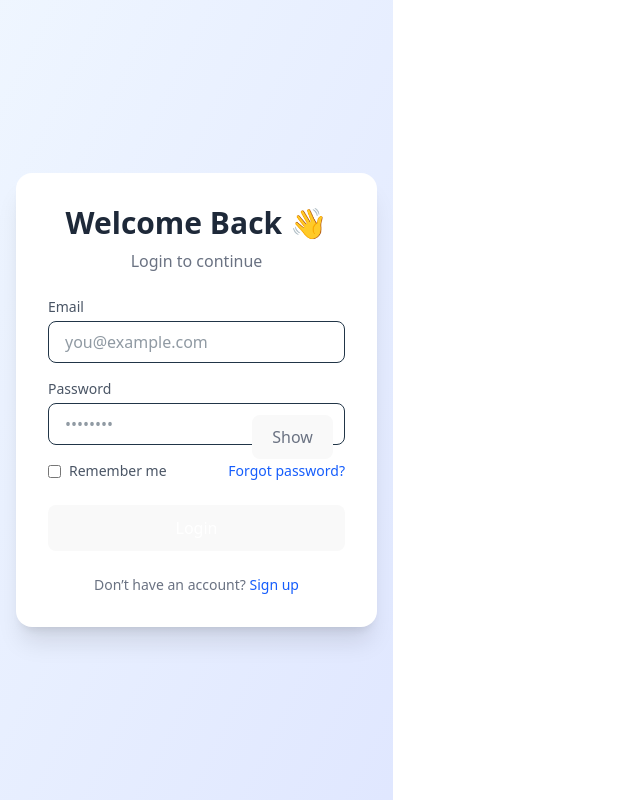
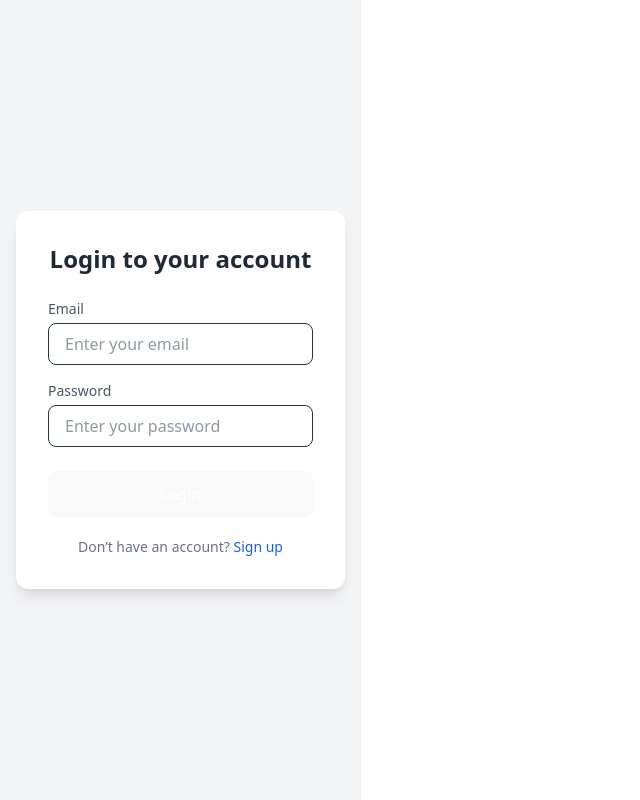
Before and after one commit to Rahul-5555/Inverntory, a React (Vite) app in the folder frontend/: page /login in a window 1280 px wide. Shown: the whole page, without its empty margins (0-640 px from the left). Built offline with nearby package versions, Linux system fonts and the light colour scheme.

Commit message:
improve login.jsx

```diff
--- a/frontend/src/pages/Login.jsx
+++ b/frontend/src/pages/Login.jsx
@@ -1,21 +1,16 @@
 import React, { useState, useContext } from "react";
 import { apiRequest } from "../services/api";
 import { AuthContext } from "../context/AuthContext";
-import { useNavigate } from "react-router-dom";
 
 const Login = () => {
   const { login } = useContext(AuthContext);
-  const navigate = useNavigate();
 
   const [email, setEmail] = useState("");
   const [password, setPassword] = useState("");
-  const [showPassword, setShowPassword] = useState(false);
   const [loading, setLoading] = useState(false);
-  const [error, setError] = useState("");
 
   const handleSubmit = async (e) => {
     e.preventDefault();
-    setError("");
     setLoading(true);
 
     try {
@@ -25,33 +20,23 @@ const Login = () => {
       });
 
       login(data);
-      navigate("/");
+      window.location.href = "/";
     } catch (err) {
-      setError(err.message || "Login failed");
+      alert(err.message);
     } finally {
       setLoading(false);
     }
   };
 
   return (
-    <div className="min-h-screen flex items-center justify-center bg-gradient-to-br from-blue-50 to-indigo-100 px-4">
+    <div className="min-h-screen flex items-center justify-center bg-gray-100 px-4">
       <form
         onSubmit={handleSubmit}
-        className="w-full max-w-md bg-white p-8 rounded-2xl shadow-xl animate-fadeIn"
+        className="w-full max-w-md bg-white p-8 rounded-xl shadow-lg"
       >
-        <h2 className="text-3xl font-bold text-center text-gray-800 mb-2">
-          Welcome Back 👋
+        <h2 className="text-2xl font-bold text-center text-gray-800 mb-6">
+          Login to your account
         </h2>
-        <p className="text-center text-gray-500 mb-6">
-          Login to continue
-        </p>
-
-        {/* Error */}
-        {error && (
-          <div className="mb-4 text-sm text-red-600 bg-red-50 px-3 py-2 rounded-lg">
-            {error}
-          </div>
-        )}
 
         {/* Email */}
         <div className="mb-4">
@@ -60,70 +45,46 @@ const Login = () => {
           </label>
           <input
             type="email"
-            placeholder="you@example.com"
+            placeholder="Enter your email"
             value={email}
             onChange={(e) => setEmail(e.target.value)}
             required
-            className="w-full px-4 py-2 border rounded-lg outline-none transition focus:ring-2 focus:ring-blue-500"
+            className="w-full px-4 py-2 border rounded-lg outline-none focus:ring-2 focus:ring-blue-500 focus:border-blue-500"
           />
         </div>
 
         {/* Password */}
-        <div className="mb-4 relative">
+        <div className="mb-6">
           <label className="block text-sm font-medium text-gray-600 mb-1">
             Password
           </label>
           <input
-            type={showPassword ? "text" : "password"}
-            placeholder="••••••••"
+            type="password"
+            placeholder="Enter your password"
             value={password}
             onChange={(e) => setPassword(e.target.value)}
             required
-            className="w-full px-4 py-2 border rounded-lg outline-none transition focus:ring-2 focus:ring-blue-500 pr-12"
+            className="w-full px-4 py-2 border rounded-lg outline-none focus:ring-2 focus:ring-blue-500 focus:border-blue-500"
           />
-          <button
-            type="button"
-            onClick={() => setShowPassword(!showPassword)}
-            className="absolute right-3 top-9 text-sm text-gray-500 hover:text-gray-700"
-          >
-            {showPassword ? "Hide" : "Show"}
-          </button>
-        </div>
-
-        {/* Remember me */}
-        <div className="flex items-center justify-between mb-6 text-sm">
-          <label className="flex items-center gap-2 text-gray-600">
-            <input type="checkbox" className="rounded border-gray-300" />
-            Remember me
-          </label>
-          <span className="text-blue-600 hover:underline cursor-pointer">
-            Forgot password?
-          </span>
         </div>
 
         {/* Button */}
         <button
           type="submit"
           disabled={loading}
-          className={`w-full py-2.5 rounded-lg text-white font-semibold flex items-center justify-center gap-2 transition
+          className={`w-full py-2 rounded-lg text-white font-semibold transition
             ${loading
               ? "bg-blue-300 cursor-not-allowed"
               : "bg-blue-600 hover:bg-blue-700"
             }`}
         >
-          {loading && (
-            <span className="h-4 w-4 border-2 border-white border-t-transparent rounded-full animate-spin" />
-          )}
           {loading ? "Logging in..." : "Login"}
         </button>
 
         {/* Footer */}
-        <p className="text-center text-sm text-gray-500 mt-6">
+        <p className="text-center text-sm text-gray-500 mt-5">
           Don’t have an account?{" "}
-          <span
-            onClick={() => navigate("/register")}
-            className="text-blue-600 hover:underline cursor-pointer font-medium"
-          >
+          <span className="text-blue-600 hover:underline cursor-pointer">
             Sign up
           </span>
         </p>
```
